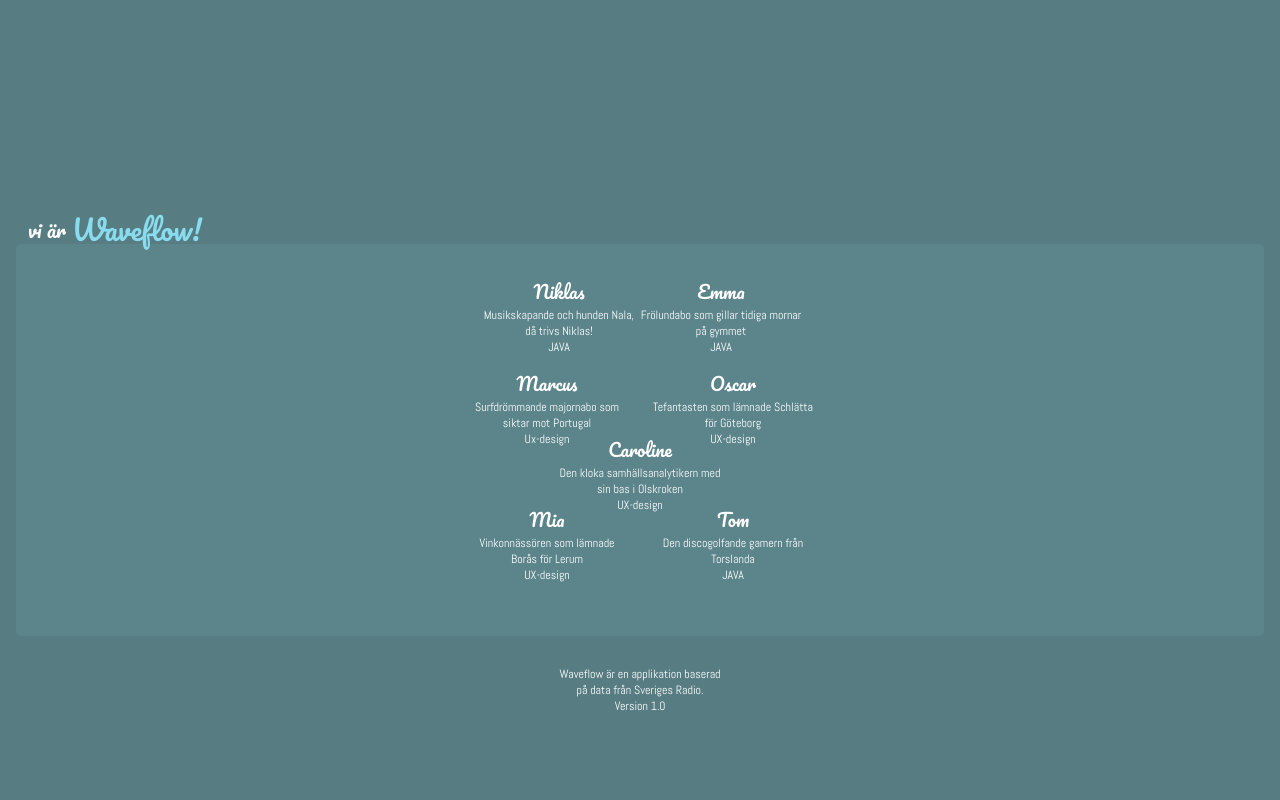
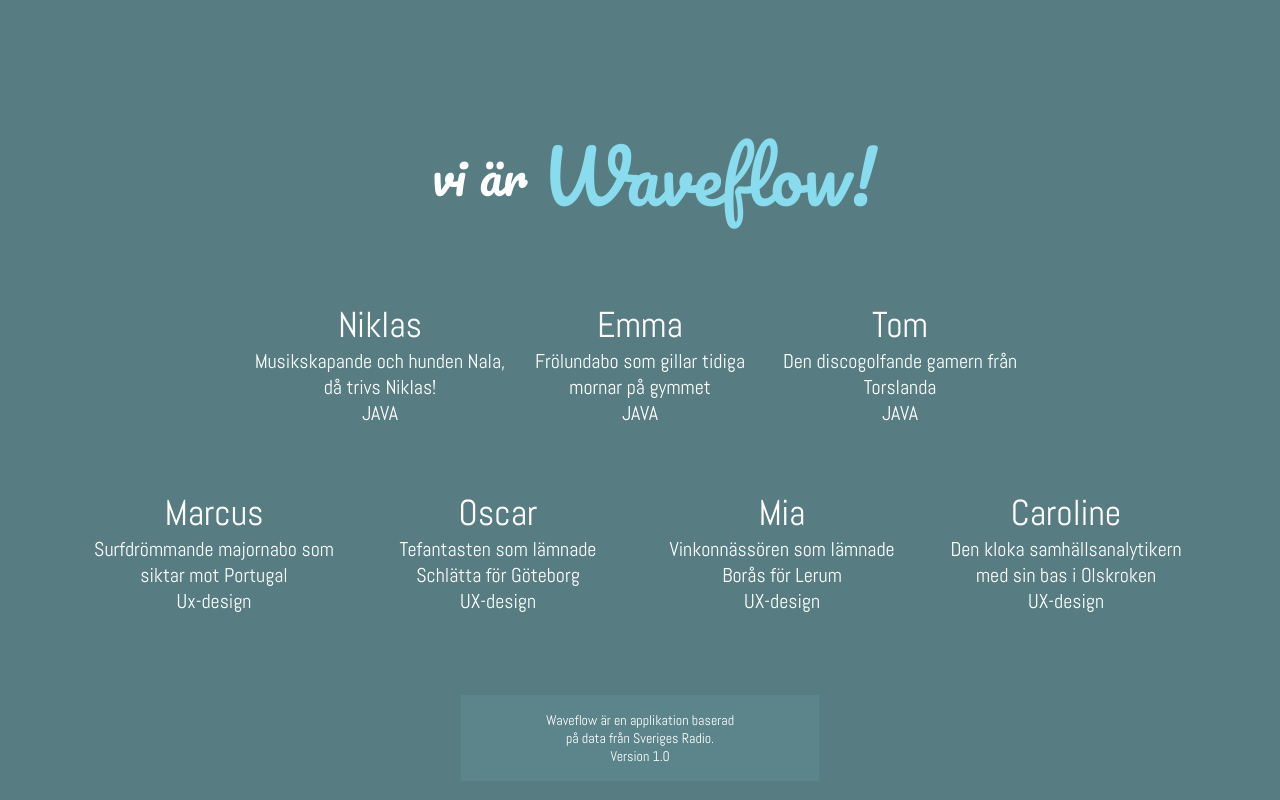
Before and after one commit to Neylii/Waveflow, a Vue app: page / in a window 1280 px wide. Shown: the part 3610-4410 px from the top of the page. Built offline with nearby package versions, Linux system fonts and the light colour scheme; no server answers.

Commit message:
Fix design for desktop

```diff
--- a/src/components/AboutUsBox.vue
+++ b/src/components/AboutUsBox.vue
@@ -2,7 +2,7 @@
     <div id="boxContainer">
         <h3>{{ name }}</h3>
         {{ description }}
-        <br>{{ role }}
+        <br />{{ role }}
     </div>
 </template>
 
@@ -24,7 +24,6 @@
 <style scoped>
 * {
     font-size: 12px;
-    color: #FFFFFF;
 }
 
 #boxContainer {
@@ -46,4 +45,19 @@
 #boxContainer > * {
     text-align: center;
 }
+
+@media screen and (min-width: 768px) {
+    * {
+        font-size: 20px;
+    }
+
+    #boxContainer {
+        width: 13em;
+    }
+
+    h3 {
+        font-family: Abel;
+        font-size: 36px;
+    }
+}
 </style>
--- a/src/views/AboutUs.vue
+++ b/src/views/AboutUs.vue
@@ -4,7 +4,7 @@
             <h2>vi är</h2>
             <h1>Waveflow!</h1>
         </div>
-        <div id="mainContent">
+        <div id="mainContentMobile">
             <div class="mainContentTop">
                 <about-us-box
                     class="mainContentTopLeft"
@@ -39,19 +39,43 @@
                 />
             </div>
             <div class="mainContentBottom">
-                <about-us-box
-                    name="Mia"
-                    description="Vinkonnässören som lämnade Borås för Lerum"
-                    role="UX-design"
-                />
+                <about-us-box name="Mia" description="Vinkonnässören som lämnade Borås för Lerum" role="UX-design" />
                 <about-us-box name="Tom" description="Den discogolfande gamern från Torslanda" role="JAVA" />
             </div>
         </div>
-        <div id="bottomText">
-            <p>
-                Waveflow är en applikation baserad <br />på data från Sveriges Radio. <br />
-                Version 1.0
-            </p>
+
+        <div id="mainContentDesktop">
+            <div class="mainContentTop">
+                <about-us-box name="Niklas" description="Musikskapande och hunden Nala, då trivs Niklas!" role="JAVA" />
+                <about-us-box name="Emma" description="Frölundabo som gillar tidiga mornar på gymmet" role="JAVA" />
+                <about-us-box name="Tom" description="Den discogolfande gamern från Torslanda" role="JAVA" />
+            </div>
+            <div class="mainContentBottom">
+                <about-us-box
+                    name="Marcus"
+                    description="Surfdrömmande majornabo som siktar mot Portugal"
+                    role="Ux-design"
+                />
+                <about-us-box
+                    name="Oscar"
+                    description="Tefantasten som lämnade Schlätta för Göteborg"
+                    role="UX-design"
+                />
+                <about-us-box name="Mia" description="Vinkonnässören som lämnade Borås för Lerum" role="UX-design" />
+                <about-us-box
+                    name="Caroline"
+                    description="Den kloka samhällsanalytikern med sin bas i Olskroken"
+                    role="UX-design"
+                />
+            </div>
+        </div>
+        <div class="bottomContainer">
+            <div id="bottomText">
+                <p>
+                    Waveflow är en applikation baserad <br />på data från Sveriges Radio. <br />
+                    Version 1.0
+                </p>
+            </div>
         </div>
     </div>
 </template>
@@ -91,7 +115,6 @@
     font-size: 20px;
     font-style: normal;
     font-weight: normal;
-    color: #ffffff;
 }
 .topText > h1 {
     font-size: 28px;
@@ -101,7 +124,7 @@
     margin-left: 0.2em;
 }
 
-#mainContent {
+#mainContentMobile {
     display: flex;
     flex-direction: column;
     align-items: center;
@@ -113,7 +136,7 @@
     padding-top: 2em;
 }
 
-#mainContent > * {
+#mainContentMobile > * {
     display: flex;
     justify-content: center;
     width: 23em;
@@ -129,6 +152,13 @@
     top: -3em;
 }
 
+.bottomContainer {
+    display: flex;
+    justify-content: center;
+    align-items: center;
+    flex-grow: 0.2;
+}
+
 #bottomText {
     display: flex;
     justify-content: center;
@@ -139,6 +169,10 @@
 #bottomText > p {
     font-family: Abel;
     font-size: 12px;
+}
+
+#mainContentDesktop {
+    display: none;
 }
 
 @media screen and (min-width: 320px) {
@@ -155,4 +189,55 @@
         gap: 1.5em;
     }
 }
+
+@media screen and (min-width: 768px) {
+    #mainContentMobile {
+        display: none;
+    }
+
+    #mainContentDesktop {
+        display: flex;
+        flex-direction: column;
+        gap: 6em;
+    }
+
+    .topText {
+        align-self: center;
+        margin-bottom: 4em;
+    }
+
+    .topText > h2 {
+        font-size: 50px;
+    }
+    .topText > h1 {
+        font-size: 72px;
+    }
+
+    .mainContentTop {
+        display: flex;
+        flex-direction: row;
+        justify-content: center;
+    }
+
+    .mainContentBottom {
+        display: flex;
+        flex-direction: row;
+        justify-content: center;
+    }
+
+    .bottomContainer {
+        display: flex;
+        justify-content: center;
+    }
+
+    #bottomText {
+        background: rgba(132, 193, 204, 0.1);
+        width: 6em;
+        padding: 1em;
+    }
+
+    #bottomText > p {
+        font-size: 14px;
+    }
+}
 </style>
```
